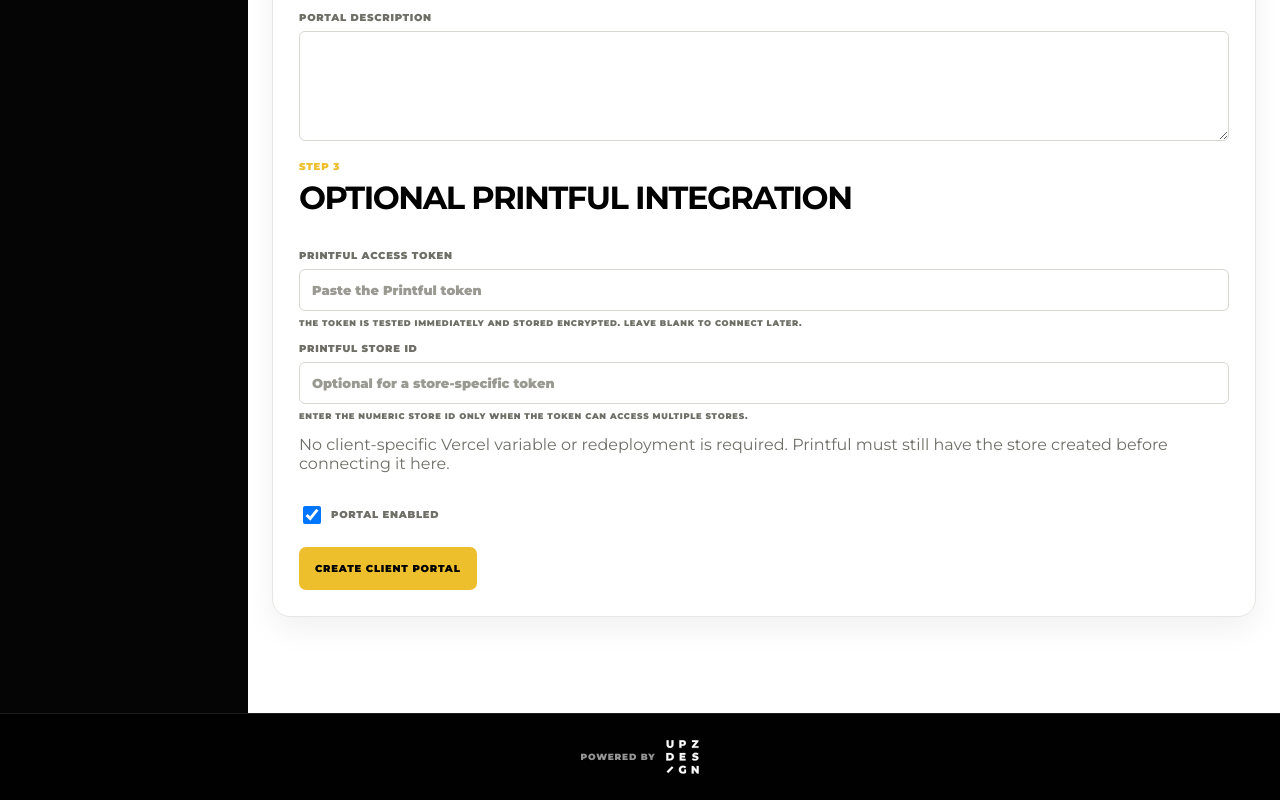
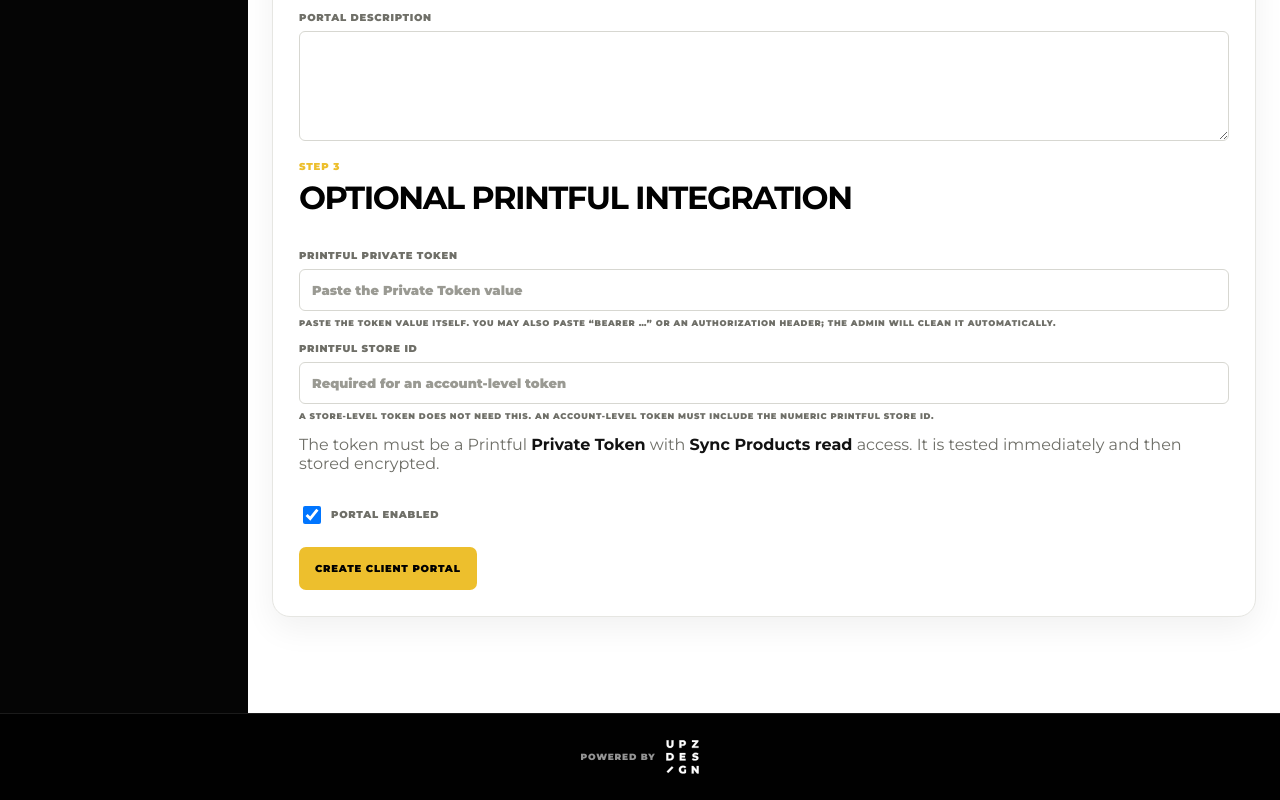
Before and after one commit to UpzDesign/store-upz, a Next.js app: page /admin/new-company in a window 1280 px wide. Shown: the part 865-1665 px from the top of the page. Built offline with nearby package versions, Linux system fonts and the light colour scheme.

Commit message:
Improve Printful token entry

```diff
--- a/app/admin/new-company/page.tsx
+++ b/app/admin/new-company/page.tsx
@@ -47,11 +47,11 @@ export default function NewCompanyPage() {
   return <main className="admin-page"><section className="admin-company-detail"><div className="admin-detail-topbar"><Link href="/admin/companies">← Back to Companies</Link></div>
     <header className="admin-detail-hero"><div className="admin-detail-logo" style={{ borderColor: form.primaryColor }}><CompanyLogo company={previewCompany}/></div><div><div className="admin-eyebrow">Client Registration</div><h1>New Client</h1><p>Create the client profile, branding, portal access, and optional integrations from one form.</p></div></header>
     <section className="admin-section"><div className="admin-section-heading"><div><span>Step 1</span><h2>Company information</h2></div></div>
-      <form className="admin-settings-form" onSubmit={handleSubmit}>
+      <form className="admin-settings-form" onSubmit={handleSubmit} autoComplete="off">
         <label>Company Name<input value={form.name} onChange={(e)=>{updateField("name",e.target.value);if(!form.slug)updateField("slug",slugify(e.target.value));}} required/></label>
         <label>Short Name<input value={form.shortName} onChange={(e)=>updateField("shortName",e.target.value)} placeholder="Used in compact areas"/></label>
         <label>Portal Slug / Username<input value={form.slug} onChange={(e)=>updateField("slug",slugify(e.target.value))} required/></label>
-        <label>Portal Password<input value={form.portalPassword} onChange={(e)=>updateField("portalPassword",e.target.value)} placeholder="Auto-generated when blank"/></label>
+        <label>Portal Password<input type="text" name="portal-access-code" autoComplete="off" data-lpignore="true" data-1p-ignore="true" value={form.portalPassword} onChange={(e)=>updateField("portalPassword",e.target.value)} placeholder="Auto-generated when blank"/></label>
 
         <div className="admin-settings-wide admin-section-heading"><div><span>Step 2</span><h2>Brand identity</h2></div></div>
         <label>Logo Type<select value={form.logoType} onChange={(e)=>updateField("logoType",e.target.value)}><option value="image">Image / File Path</option><option value="text">Text Wordmark</option><option value="none">No Logo</option></select></label>
@@ -63,9 +63,9 @@ export default function NewCompanyPage() {
         <label className="admin-settings-wide">Portal Description<textarea value={form.heroText} onChange={(e)=>updateField("heroText",e.target.value)}/></label>
 
         <div className="admin-settings-wide admin-section-heading"><div><span>Step 3</span><h2>Optional Printful integration</h2></div></div>
-        <label className="admin-settings-wide">Printful Access Token<input type="password" autoComplete="new-password" value={form.printfulCredential} onChange={(e)=>updateField("printfulCredential",e.target.value)} placeholder="Paste the Printful token"/><small>The token is tested immediately and stored encrypted. Leave blank to connect later.</small></label>
-        <label className="admin-settings-wide">Printful Store ID<input value={form.printfulStoreId} onChange={(e)=>updateField("printfulStoreId",e.target.value)} placeholder="Optional for a store-specific token"/><small>Enter the numeric Store ID only when the token can access multiple stores.</small></label>
-        <div className="admin-settings-wide"><p>No client-specific Vercel variable or redeployment is required. Printful must still have the store created before connecting it here.</p></div>
+        <label className="admin-settings-wide">Printful Private Token<input type="text" name="printful-private-token" autoComplete="off" autoCapitalize="none" autoCorrect="off" spellCheck={false} data-lpignore="true" data-1p-ignore="true" value={form.printfulCredential} onChange={(e)=>updateField("printfulCredential",e.target.value)} placeholder="Paste the Private Token value"/><small>Paste the token value itself. You may also paste “Bearer …” or an Authorization header; the admin will clean it automatically.</small></label>
+        <label className="admin-settings-wide">Printful Store ID<input inputMode="numeric" name="printful-store-id" autoComplete="off" value={form.printfulStoreId} onChange={(e)=>updateField("printfulStoreId",e.target.value)} placeholder="Required for an account-level token"/><small>A store-level token does not need this. An account-level token must include the numeric Printful Store ID.</small></label>
+        <div className="admin-settings-wide"><p>The token must be a Printful <strong>Private Token</strong> with <strong>Sync Products read</strong> access. It is tested immediately and then stored encrypted.</p></div>
         <label className="admin-settings-toggle"><input type="checkbox" checked={form.portalEnabled} onChange={(e)=>updateField("portalEnabled",e.target.checked)}/>Portal Enabled</label>
         <div className="admin-settings-actions"><button className="admin-primary-button" type="submit" disabled={saving}>{saving?"Creating Client...":"Create Client Portal"}</button>{message&&<span>{message}</span>}</div>
       </form>
```
